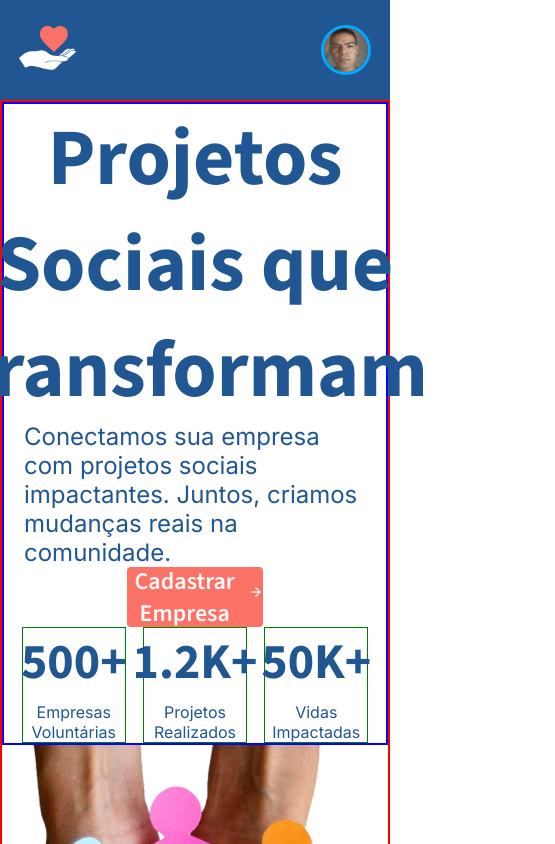
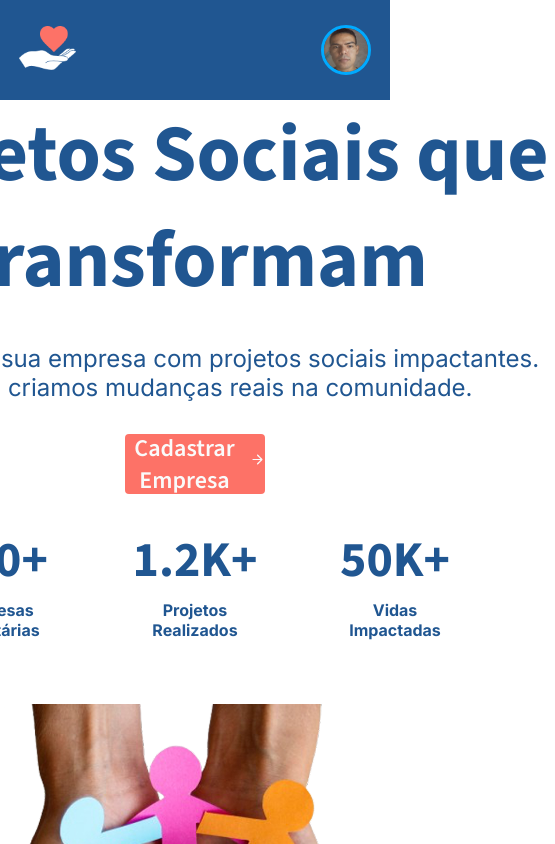
Before and after one commit to laecio22/Connect, a React (Vite) app: page / in a window 390 px wide. Shown: the top 844 px of the page, 555 px wide, since content can reach past the window. Built offline with nearby package versions, Linux system fonts and the light colour scheme.

Commit message:
style(home.module.scss):mais  ajustes  responsividade  da  página Home

```diff
--- a/src/components/cardiInfo/cardInfo.module.scss
+++ b/src/components/cardiInfo/cardInfo.module.scss
@@ -1,18 +1,18 @@
-@use '../../styles/mixins'  as m;
-@use '../../styles/colors' as c;
+@use "../../styles/mixins" as m;
+@use "../../styles/colors" as c;
 .article {
-  border: 1px solid green;
-  width: 30%;
+  // border: 1px solid green;
+  padding: 0 15px;
   display: flex;
   flex-direction: column;
   align-items: center;
   gap: 0.5rem;
-  color:c.$color-blue;
-  h3{
+  color: c.$color-blue;
+  h3 {
     @include m.estilizacaoFontsTituloAuxiliar();
     font-size: 50px;
   }
   p {
-     @include m.estilizacaoFontsParagrafo();
+    @include m.estilizacaoFontsParagrafo();
   }
 }
--- a/src/pages/home/home.module.scss
+++ b/src/pages/home/home.module.scss
@@ -1,26 +1,29 @@
-@use '../../styles/mixins' as m;
-@use '../../styles/colors' as  c;
-@use '../../styles/fonts' as f;
+@use "../../styles/mixins" as m;
+@use "../../styles/colors" as c;
+@use "../../styles/fonts" as f;
 
 .main {
-  border: solid 2px red;
   display: flex;
   justify-content: space-between;
 
   img {
     max-width: 100%;
     min-width: 0;
-    object-fit: cover;
+    object-fit: contain;
     display: block;
   }
 }
 
 .info {
-  border: solid 2px rgb(0, 4, 255);
+  // border: solid 2px rgb(0, 4, 255);
   @include m.containerFlexivelColunmEvelyn();
   padding: 0 20px;
 
-   h1 {
+  h1,
+  div {
+    width: 45rem;
+  }
+  h1 {
     @include m.estilizacaoFontsTituloPrincipal();
     color: c.$color-blue;
   }
@@ -36,13 +39,35 @@
 }
 
 .infoDados {
-  @include m.containerFlexivelBetween()
+  @include m.containerFlexivelBetween();
 }
 
-@media screen and (max-width:768px) {
-  .main{
+@media screen and (max-width: 1200px) {
+  .main {
     flex-direction: column;
     align-items: center;
+    gap: 4rem;
+
+    .info {
+      align-items: center;
+      text-align: center;
+      gap: 2rem;
+    }
+
+    .infoDados {
+      gap: 5rem;
+
+      article {
+         p{
+          font-weight: bold;
+         }
+      }
+    }
+  }
+}
+
+@media screen and (max-width: 768px) {
+  .main {
     height: auto;
 
     img {
@@ -55,38 +80,39 @@
       justify-content: space-between;
       align-items: center;
 
-      h1{
+      h1 {
         font-size: 80px;
       }
 
-      h1,p {
+      h1,
+      p {
         text-align: center;
       }
     }
     .infoDados {
       article {
-
+        width: 120px;
       }
     }
   }
 }
 
-@media screen and (max-width:500px) {
+@media screen and (max-width: 500px) {
   .main {
     height: 1000px;
   }
 
-  .info h1{
+  .info h1 {
     font-size: 40px;
   }
 
-  .info p{
+  .info p {
     font-size: 16px;
   }
 }
 
-@media screen and (max-width:360px) {
+@media screen and (max-width: 360px) {
   .infoDados {
-     flex-direction: column;
+    flex-direction: column;
   }
 }
```
